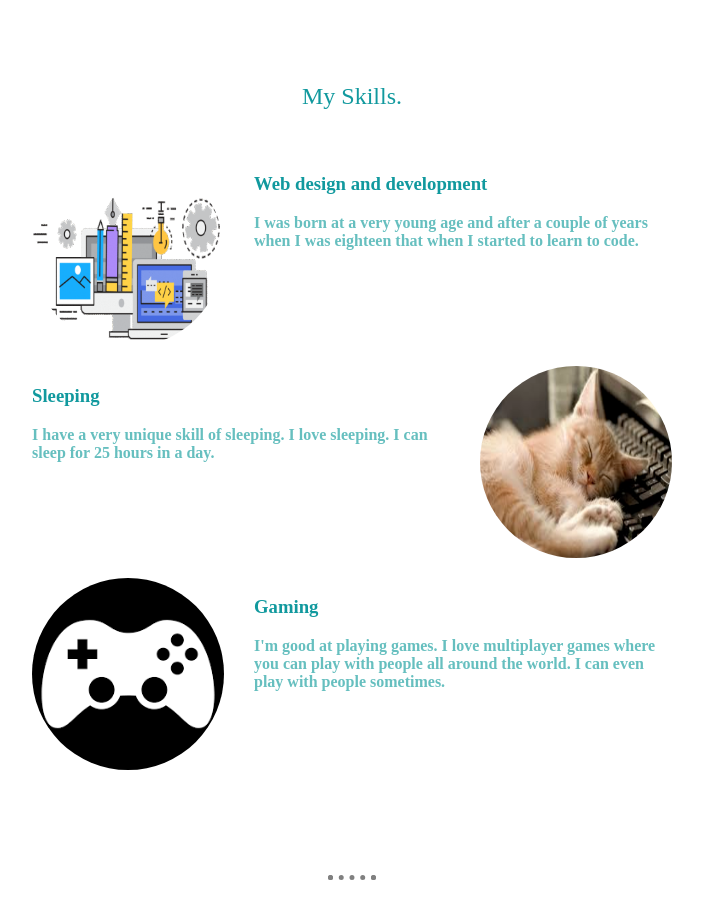
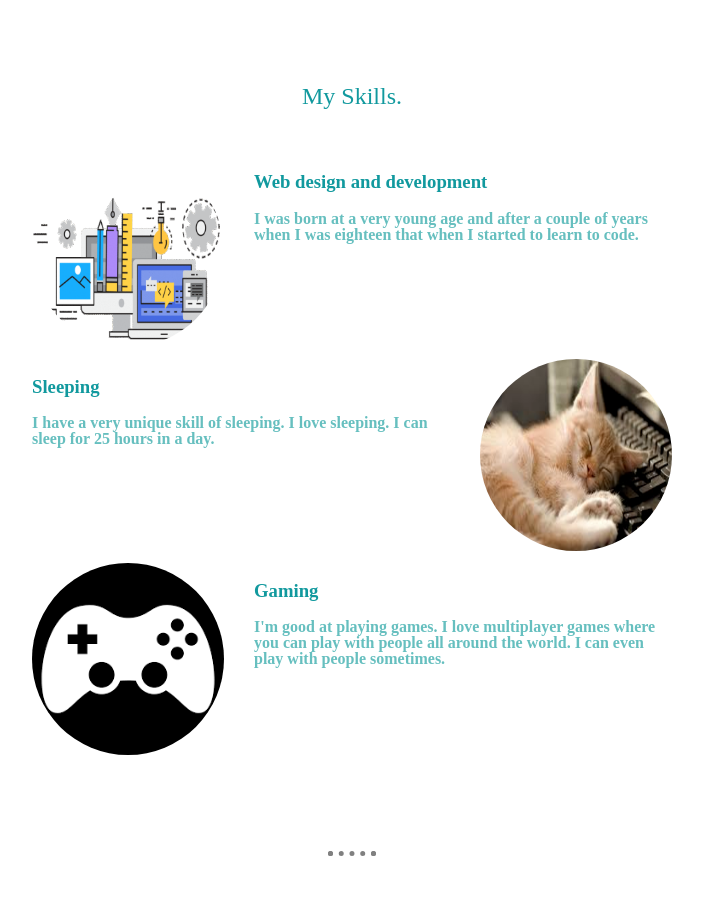
Before and after one commit to brucesmines/CV, a plain HTML site: page index.html in a window 1280 px wide. Shown: the part 1220-2138 px from the top of the page, without its empty margins (288-991 px from the left). Drawn offline with Linux system fonts and the light colour scheme; a web font is replaced by a local one.

Commit message:
Update styles.css

```diff
--- a/css/styles.css
+++ b/css/styles.css
@@ -96,6 +96,7 @@ hr
   width: 50%;
   margin: auto;
   text-align: left;
+  line-height: 1;
 }
 
 .skill-row-2
@@ -104,6 +105,7 @@ hr
   width: 50%;
   margin: auto;
   text-align: left;
+  line-height: 1;
 }
 
 .skill-row-3
@@ -112,6 +114,7 @@ hr
   width: 50%;
   margin: auto;
   text-align: left;
+  line-height: 1;
 }
 
 /***************************************IMAGES***************************************/
```
